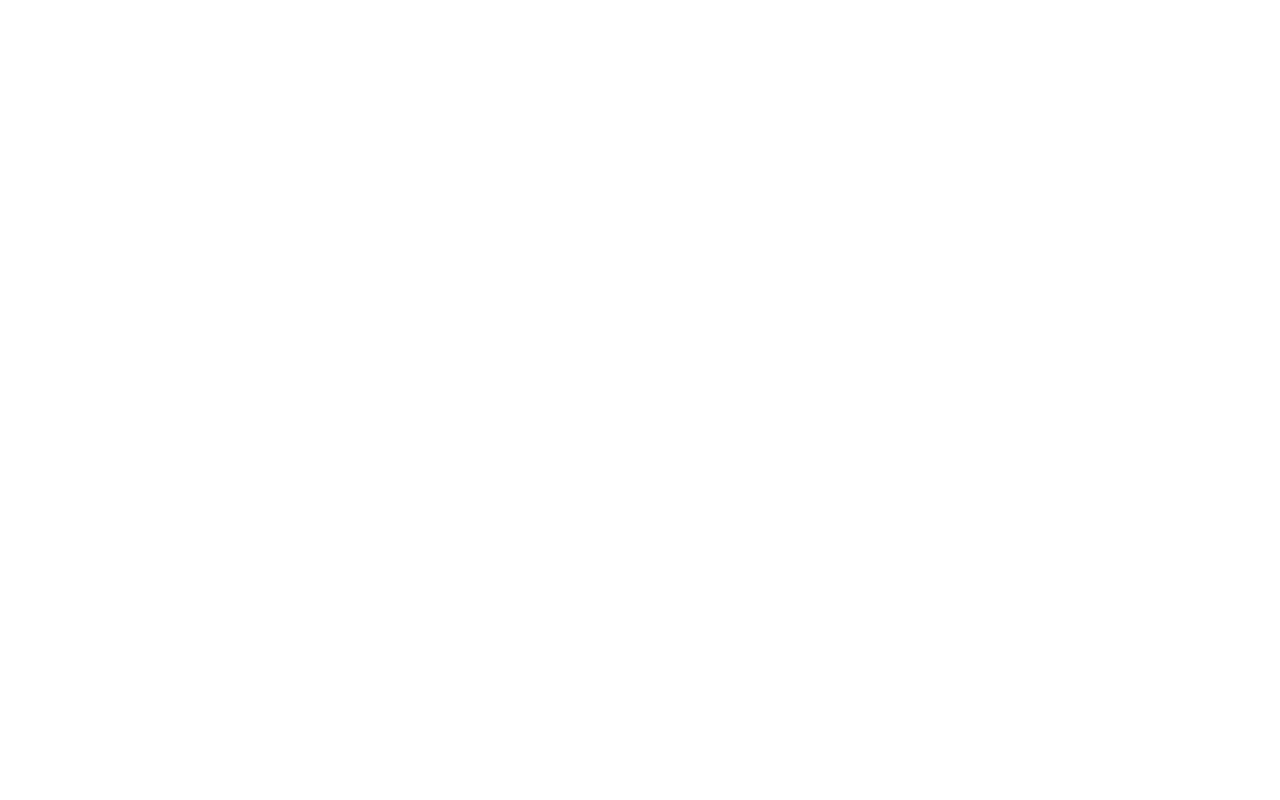
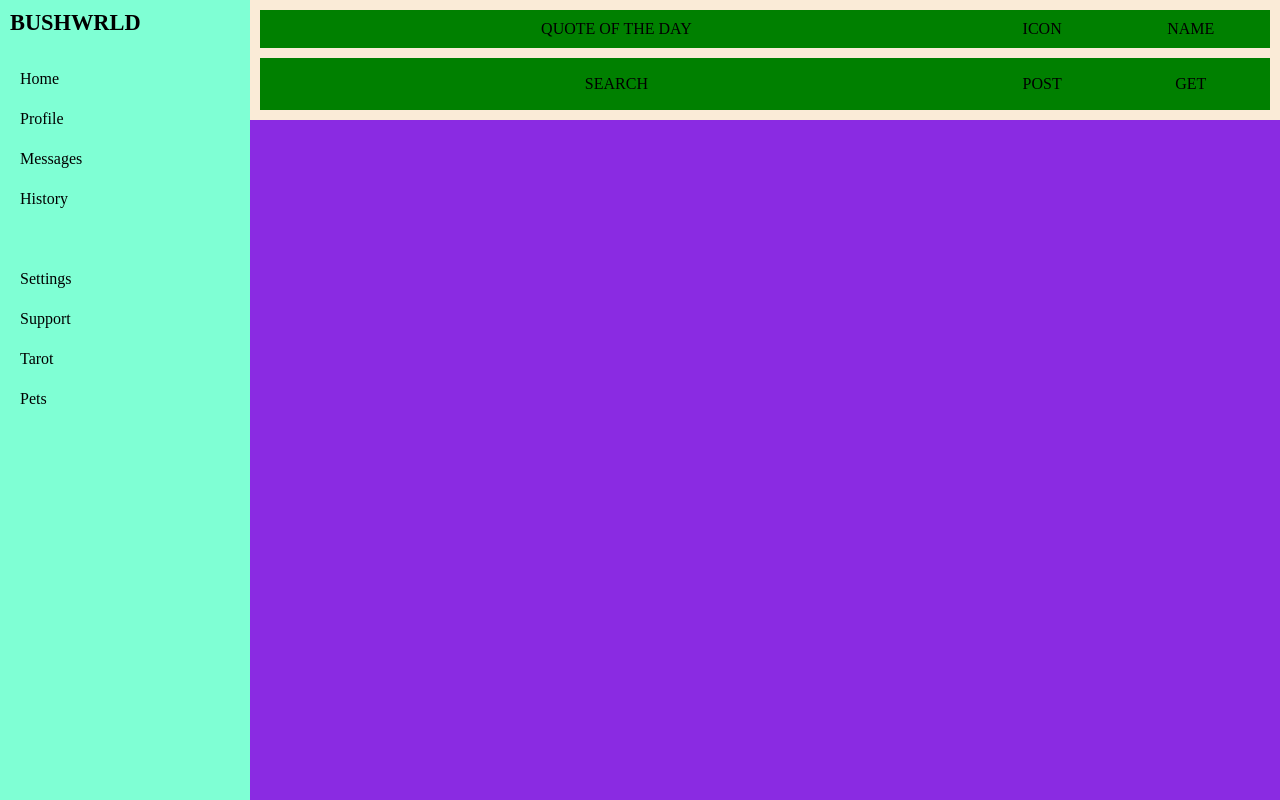
Before and after one commit to samuelpeoples/admin-dashboard, a website: page index.html in a window 1280 px wide. Drawn offline with nearby package versions, Linux system fonts and the light colour scheme.

Commit message:
Setup grid and layout

```diff
--- a/index.html
+++ b/index.html
@@ -12,11 +12,36 @@
 
 	<body>
 		<header>
-			<div></div>
-			<div></div>
+			<div class="header-content">
+				<div>QUOTE OF THE DAY</div>
+				<div>ICON</div>
+				<div>NAME</div>
+			</div>
+			<div class="header-content">
+				<div>SEARCH</div>
+				<div>POST</div>
+				<div>GET</div>
+			</div>
 		</header>
+		<nav class="sidebar">
+			<div class="company-logo">
+				<div style="font-weight: bold; font-size: 1.4rem;">BUSHWRLD</div>
+			</div>
+			<div class="nav-group">
+				<div class="sidebar-content">Home</div>
+				<div class="sidebar-content">Profile</div>
+				<div class="sidebar-content">Messages</div>
+				<div class="sidebar-content">History</div>
+			</div>
+			<div class="nav-group">
+				<div class="sidebar-content">Settings</div>
+				<div class="sidebar-content">Support</div>
+				<div class="sidebar-content">Tarot</div>
+				<div class="sidebar-content">Pets</div>
+			</div>
+		</nav>
 		<main class="hero">
-			<div>
+			<div class="main-content">
 				<section class="card"></section>
 				<section class="card"></section>
 				<section class="card"></section>
@@ -26,9 +51,6 @@
 			<article class="announcements"></article>
 			<article class="trending"></article>
 		</main>
-		<div class="sidebar"></div>
-		<footer>
-			<div></div>
-		</footer>
+
 	</body>
 </html>
--- a/style.css
+++ b/style.css
@@ -1 +1,49 @@
 @import url("node_modules/normalize.css/normalize.css");
+
+html, body{
+    height: 100%;
+}
+body{
+    display: grid;
+    grid-template-columns: clamp(175px, 35%, 250px) 1fr;
+    grid-template-rows: 120px 1fr;
+}
+
+header {
+	background-color: antiquewhite;
+    display: grid;
+    grid-template-rows: .7fr 1fr;
+    gap: 10px;
+    padding: 10px;
+}
+
+.header-content{
+    background-color: green;
+    display: grid;
+    grid-template-columns: 1fr .2fr .2fr;
+    gap: 10px;
+    padding: 10px;
+    place-items: center;
+}
+
+.sidebar{
+    background-color: aquamarine;
+    grid-row: 1/3;
+
+    display: grid;
+    grid-template-rows: 50px repeat(2, minmax(200px, 200px));
+    padding: 10px;
+}
+
+.sidebar-content{
+    background-color: aquamarine;
+    grid-row: 1/3;
+    display: grid;
+    grid-auto-rows: minmax(10px, 20px);
+    gap: 10px;
+    padding: 10px;
+}
+
+main{
+    background-color: blueviolet;
+}
```
